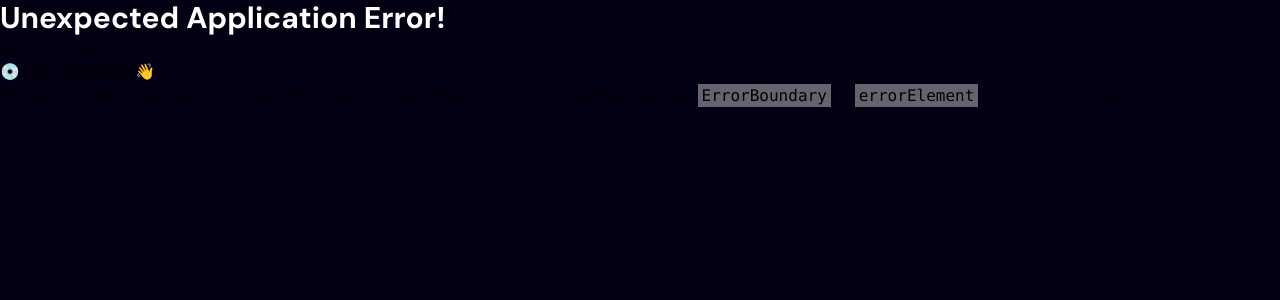
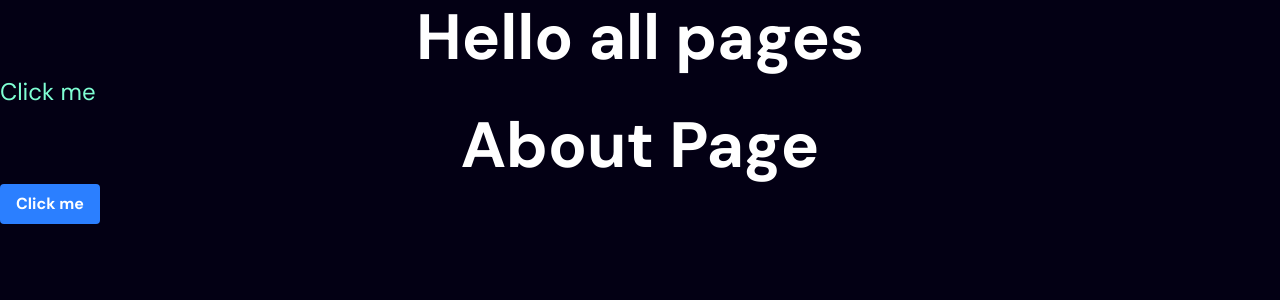
Before and after one commit to Marwan1998/learning-react, a React (Vite) app: page /about/spinner in a window 1280 px wide. Before the commit this address had no page. Shown: the top 300 px of the page. Built offline with nearby package versions, Linux system fonts and the light colour scheme.

Commit message:
nested routing

```diff
--- a/src/App.tsx
+++ b/src/App.tsx
@@ -1,6 +1,11 @@
 import About from './pages/About';
 import Home from './pages/Home';
 import RouterLayout from './layout/RouteLayout';
+import AboutLayout from './layout/AboutLayout';
+
+import Button from './components/Button';
+import NotFound from './components/NotFound';
+
 import { Route, createBrowserRouter, createRoutesFromElements, RouterProvider } from "react-router-dom";
 
 
@@ -11,7 +16,10 @@ const App = () => {
     createRoutesFromElements(
       <Route path="/" element={<RouterLayout />}>
         <Route index element={<Home />}/>
-        <Route path="about" element={<About />}/>
+        <Route path="about" element={<AboutLayout />}> {/* Multi route section (Nested) */}
+          <Route path='spinner' element={<Button />}/>
+        </Route>
+        <Route path='*' element={<NotFound />}/>
       </Route>
     )
   )
--- /dev/null
+++ b/src/components/Button.tsx
@@ -0,0 +1,14 @@
+import { useNavigate } from "react-router-dom"
+
+const Button = () => {
+
+  const navigate = useNavigate();
+
+  return (
+    <div>
+        <button type='button' onClick={() => navigate('/')} className='bg-blue-500 hover:bg-blue-700 text-white font-bold py-2 px-4 rounded cursor-pointer'>Click me</button>
+    </div>
+  )
+}
+
+export default Button
--- /dev/null
+++ b/src/components/NotFound.tsx
@@ -0,0 +1,20 @@
+import {useNavigate} from "react-router-dom";
+
+const NotFound = () => {
+  const navigate = useNavigate();
+  return (
+    <div className="content-center">
+      <h2 className="content-center">404 | Not Found</h2>
+      <br />
+      <button
+        type="button"
+        onClick={() => navigate("/")}
+        className="bg-blue-500 hover:bg-blue-700 text-white font-bold py-2 px-4 rounded cursor-pointer"
+      >
+        Back To Home
+      </button>
+    </div>
+  );
+};
+
+export default NotFound;
--- /dev/null
+++ b/src/layout/AboutLayout.tsx
@@ -0,0 +1,13 @@
+import { Outlet } from "react-router-dom"
+import About from '../pages/About';
+
+const AboutLayout = () => {
+  return (
+    <div>
+        <About />
+        <Outlet />
+    </div>
+  )
+}
+
+export default AboutLayout
--- a/src/pages/Home.tsx
+++ b/src/pages/Home.tsx
@@ -42,7 +42,7 @@ const Home = () => {
 
       <div className="wrapper">
         <header>
-          <img src="../public/hero.png" alt="hero" />
+          <img src="/hero.png" alt="hero" />
           <h1>
             Find <span className="text-gradient">Movies</span> You'll Enjoy and
             spend time on!
```
